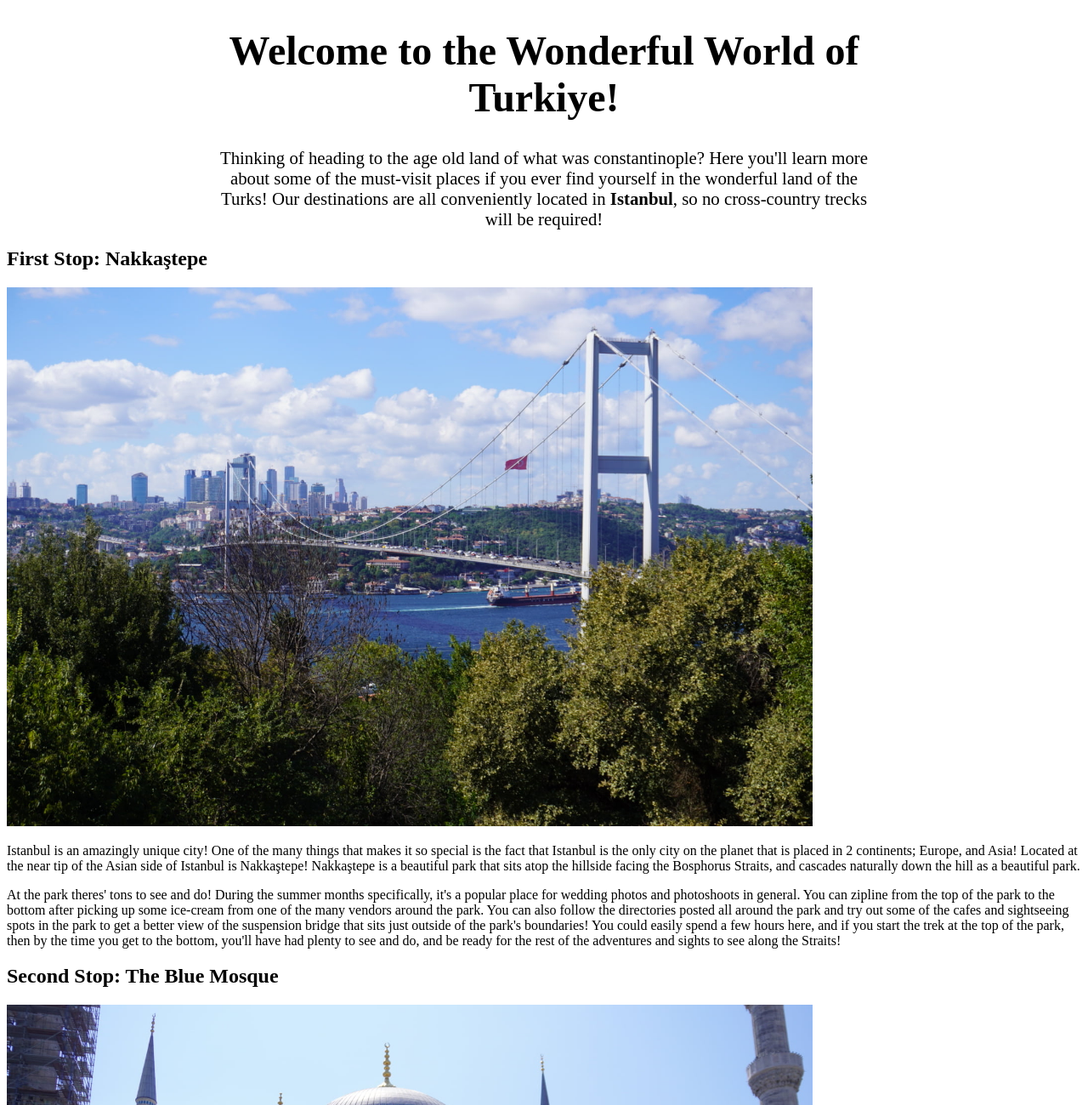
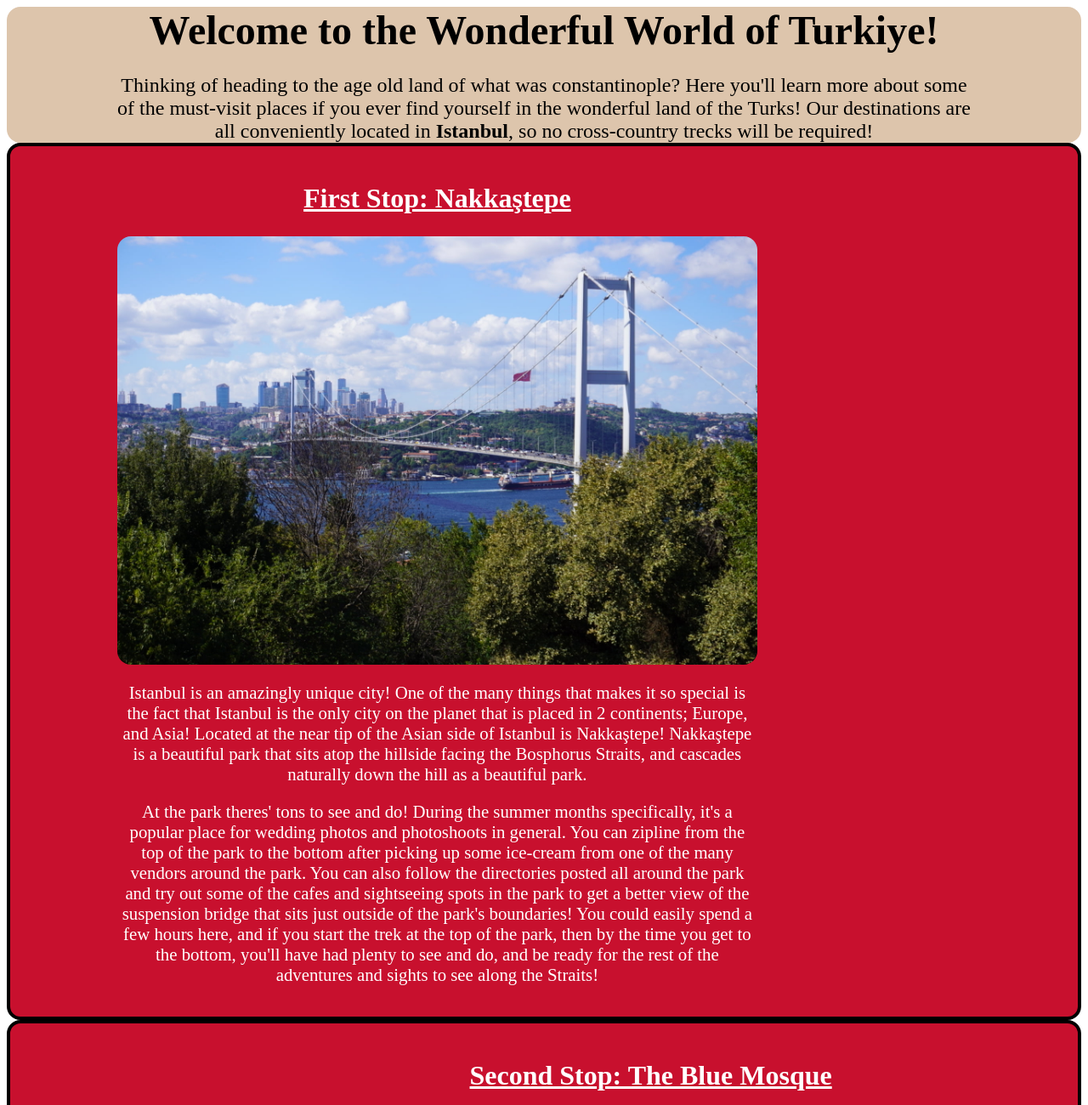
Before and after one commit to HamoudyAwada/cprg-218-tavelogue, a plain HTML site: page index.html in a window 1280 px wide. Shown: the top 1300 px of the page at 85% size. Drawn offline with Linux system fonts and the light colour scheme.

Commit message:
style: add full CSS styling and classes to HTML
I added classes to the HTML and styled my website according to my liking, Incorporating the exact hex code of colour on Turkiye's flag and ensuring that my styling was valid.

```diff
--- a/index.html
+++ b/index.html
@@ -12,38 +12,38 @@
         <h1>Welcome to the Wonderful World of Turkiye!</h1>
         <p>Thinking of heading to the age old land of what was constantinople? Here you'll learn more about some of the must-visit places if you ever find yourself in the wonderful land of the Turks! Our destinations are all conveniently located in <strong>Istanbul</strong>, so no cross-country trecks will be required!</p>
         </header>
-        <section>
-        <h2>First Stop: Nakkaştepe</h2>
+        <section id="section-1">
+        <h2 class="odd-stops">First Stop: Nakkaştepe</h2>
         <a href="https://istanbultouristpass.com/nakkastepe-park-nature-and-adventure">
-            <img src="./Images/nakkaştepe.jpg" alt="A suspension bridge and some greenery and foliage, as well as skyscrapers in the distant background." style="width: 75%;height: auto;">
+            <img src="./Images/nakkaştepe.jpg" alt="A suspension bridge and some greenery and foliage, as well as skyscrapers in the distant background." class="odd-stops">
         </a>
-        <p>Istanbul is an amazingly unique city! One of the many things that makes it so special is the fact that Istanbul is the only city on the planet that is placed in 2 continents; Europe, and Asia! Located at the near tip of the Asian side of Istanbul is Nakkaştepe! Nakkaştepe is a beautiful park that sits atop the hillside facing the Bosphorus Straits, and cascades naturally down the hill as a beautiful park.</p>
+        <p class="odd-stops">Istanbul is an amazingly unique city! One of the many things that makes it so special is the fact that Istanbul is the only city on the planet that is placed in 2 continents; Europe, and Asia! Located at the near tip of the Asian side of Istanbul is Nakkaştepe! Nakkaştepe is a beautiful park that sits atop the hillside facing the Bosphorus Straits, and cascades naturally down the hill as a beautiful park.</p>
 
-        <p>At the park theres' tons to see and do! During the summer months specifically, it's a popular place for wedding photos and photoshoots in general. You can zipline from the top of the park to the bottom after picking up some ice-cream from one of the many vendors around the park. You can also follow the directories posted all around the park and try out some of the cafes and sightseeing spots in the park to get a better view of the suspension bridge that sits just outside of the park's boundaries! You could easily spend a few hours here, and if you start the trek at the top of the park, then by the time you get to the bottom, you'll have had plenty to see and do, and be ready for the rest of the adventures and sights to see along the Straits!</p>
+        <p class="odd-stops">At the park theres' tons to see and do! During the summer months specifically, it's a popular place for wedding photos and photoshoots in general. You can zipline from the top of the park to the bottom after picking up some ice-cream from one of the many vendors around the park. You can also follow the directories posted all around the park and try out some of the cafes and sightseeing spots in the park to get a better view of the suspension bridge that sits just outside of the park's boundaries! You could easily spend a few hours here, and if you start the trek at the top of the park, then by the time you get to the bottom, you'll have had plenty to see and do, and be ready for the rest of the adventures and sights to see along the Straits!</p>
         </section>
         <section>
-        <h2 class="stops">Second Stop: The Blue Mosque</h2>
+        <h2 class="even-stops">Second Stop: The Blue Mosque</h2>
         <a href="https://en.wikipedia.org/wiki/Blue_Mosque,_Istanbul">
-            <img src="./Images/blue-mosque.jpg" alt="The Blue Mosque in its Ottoman style with it's signature arcs and blue tiles atop the rounded domes of the mosque, as seen from the inner courtyard." style="width: 75%;height: auto;">
+            <img src="./Images/blue-mosque.jpg" alt="The Blue Mosque in its Ottoman style with it's signature arcs and blue tiles atop the rounded domes of the mosque, as seen from the inner courtyard." class="even-stops">
         </a>
-        <p class="stops">With that, we have arrived at our second stop: The Blue  Mosque. The Blue Mosque was originally built in the early 17th century, and used to be very near the center of what is modern day Istanbul! It has some stunning architecural features that are sure to wow anyone who has the opportunity to see them for themsleves! A fun fact about this mosque is that it still functions as a religious site, but there is a space just for visitors to go through and have an opportunity to look around and explore. Just make sure your pants fall below your knees, or else you'll be turned away at the doors! To this day, it remains one of the largest mosques in Turkiye!</p>
+        <p class="even-stops">With that, we have arrived at our second stop: The Blue  Mosque. The Blue Mosque was originally built in the early 17th century, and used to be very near the center of what is modern day Istanbul! It has some stunning architecural features that are sure to wow anyone who has the opportunity to see them for themsleves! A fun fact about this mosque is that it still functions as a religious site, but there is a space just for visitors to go through and have an opportunity to look around and explore. Just make sure your pants fall below your knees, or else you'll be turned away at the doors! To this day, it remains one of the largest mosques in Turkiye!</p>
 
-        <p class="stops">There's tons to see and do around The Blue Mosque as well! Directly across from it sits the Hagia Sophia, another historic site that is definitely worth your time if you have the opportunity to stop by and explore. There's also a variety of different vendors and local shops and eateries all around the mosque. Located not too far away, resides the Grand Bazaar, where you can shop (and probably get lost) for hours or even days on end! All in all, there's tons to see and do after taking your time to behold the beauty of the Blue Mosque!</p>
+        <p class="even-stops">There's tons to see and do around The Blue Mosque as well! Directly across from it sits the Hagia Sophia, another historic site that is definitely worth your time if you have the opportunity to stop by and explore. There's also a variety of different vendors and local shops and eateries all around the mosque. Located not too far away, resides the Grand Bazaar, where you can shop (and probably get lost) for hours or even days on end! All in all, there's tons to see and do after taking your time to behold the beauty of the Blue Mosque!</p>
         </section>
-        <section>
-        <h2>Third Stop: Taksim Square</h2>
+        <section id="section-4">
+        <h2 class="odd-stops">Third Stop: Taksim Square</h2>
         <a href="https://en.wikipedia.org/wiki/Taksim_Square">
-            <img src="./Images/taksim-square.jpg" alt="A mid-day image capturing the square as a tram is rolling by and people are hopping on, beside a sign celebrating 100 years since the forming of the republic or Turkiye." style="width: 75%; height: auto;">
+            <img src="./Images/taksim-square.jpg" alt="A mid-day image capturing the square as a tram is rolling by and people are hopping on, beside a sign celebrating 100 years since the forming of the republic or Turkiye." class="odd-stops">
         </a>
-        <p>Welcome to our third and final stop: Taksim Square. I'll start this off by saying that I absolutely love Taksim Sqaure, so I may be a little bit biased towards its good sides! Taksim square looks like an ordinary plaza with moderate levels of business and traffic in the day, but at night, is transforms into one of, if not thee liveliest places in the entire country. Istanbul is comparable to New York in terms of traffic and business, and if we stick with that example, Takism Square is comparable to Time Square! The space never dies and people can be seen roaming all around at any and all hours of the day. There are vendors, trams, and performances running all around and throughout the square. For how busy the square is, it is equally as safe! Many children can be seen all by themselves as there is little fear due to general trust among the population and the almost 24/7 presence of law enforcement! Everyone is sure to find something that they can enjoy in or around the square, which leads us to our bonus piece: somewhere fun around the square!</p>
+        <p class="odd-stops">Welcome to our third and final stop: Taksim Square. I'll start this off by saying that I absolutely love Taksim Sqaure, so I may be a little bit biased towards its good sides! Taksim square looks like an ordinary plaza with moderate levels of business and traffic in the day, but at night, is transforms into one of, if not thee liveliest places in the entire country. Istanbul is comparable to New York in terms of traffic and business, and if we stick with that example, Takism Square is comparable to Time Square! The space never dies and people can be seen roaming all around at any and all hours of the day. There are vendors, trams, and performances running all around and throughout the square. For how busy the square is, it is equally as safe! Many children can be seen all by themselves as there is little fear due to general trust among the population and the almost 24/7 presence of law enforcement! Everyone is sure to find something that they can enjoy in or around the square, which leads us to our bonus piece: somewhere fun around the square!</p>
 
-        <h2 class="stops">Bonus: Istiklal Street</h2>
+        <h2 class="even-stops">Bonus: Istiklal Street</h2>
         <a href="https://en.wikipedia.org/wiki/%C4%B0stiklal_Avenue">
-            <img src="./Images/istiklal-street.jpg" alt="A photo of the busy istiklal street that seems to stretch on forever, with people walking, packed in crowds and all over the place with small flags covering the street from the top." style="width: 75%; height: auto;">
+            <img src="./Images/istiklal-street.jpg" alt="A photo of the busy istiklal street that seems to stretch on forever, with people walking, packed in crowds and all over the place with small flags covering the street from the top." class="even-stops">
         </a>
-        <p class="stops">Jumping right in, at one of the ends of the square is probably the busiest place in the entire country: Istiklal Street! Lined with shops and vendors of all kinds, and literally flooded with people, Istiklal has something for everyone! From arcades to designer fashion, and all the way to exotic international imports, you can find basically anything on this jam packed street. The tram line runs straight down the center though, so watch out and make sure you're off the tracks in time!</p>
+        <p class="even-stops">Jumping right in, at one of the ends of the square is probably the busiest place in the entire country: Istiklal Street! Lined with shops and vendors of all kinds, and literally flooded with people, Istiklal has something for everyone! From arcades to designer fashion, and all the way to exotic international imports, you can find basically anything on this jam packed street. The tram line runs straight down the center though, so watch out and make sure you're off the tracks in time!</p>
 
-        <p class="stops">Because Taksim Square is situated at the top of one of one of the many hills that makes up inner Istanbul, there's almost nothing that is out of reach once you're there. With a central location, great food and vibes, and a whole lot of energy, Takism Square is sure to be one of your favorite places too! The liveliness is unmatched and the frendliness of the people make for an inviting experinece that is sure to leave a lasting impression on you! As with any overly busy place though, just be sure to stay vigilant and aware. As safe as it may be, anything could happen!</p>
+        <p class="even-stops">Because Taksim Square is situated at the top of one of one of the many hills that makes up inner Istanbul, there's almost nothing that is out of reach once you're there. With a central location, great food and vibes, and a whole lot of energy, Takism Square is sure to be one of your favorite places too! The liveliness is unmatched and the frendliness of the people make for an inviting experinece that is sure to leave a lasting impression on you! As with any overly busy place though, just be sure to stay vigilant and aware. As safe as it may be, anything could happen!</p>
         </section>
     </main>
     <footer>
--- a/style.css
+++ b/style.css
@@ -1,12 +1,68 @@
 header{
     text-align: center;
-    margin: 0rem 15rem;
-}
-
-header p{
-    font-size: 1.3rem;
+    background-color: #ddc5ac;
+    border-radius: 1rem;
 }
 
 header h1{
     font-size: 3rem;
+    margin: 0rem;
 }
+
+header p{
+    font-size: 1.5rem;
+    margin-right: 10%;
+    margin-left: 10%;
+    margin-bottom: 0;
+}
+
+h2{
+    font-size: 2rem;
+    text-decoration: underline;
+    color: white;
+justify-content: center;}
+
+.even-stops{
+    display: flex;
+    margin-right: 10%;
+    margin-left: 30%;
+    text-align: center;
+}
+
+.odd-stops{
+    display: flex;
+    margin-right: 30%;
+    margin-left: 10%;
+    text-align: center;
+}
+
+img{
+    width: 60%;
+    border-radius: 1rem;
+    transition: 0.2s;
+}
+
+img:hover{
+    opacity: 0.75;
+}
+
+section p{
+    font-size: 1.3rem;
+    color: white;
+}
+
+section{
+    background-color: #C8102E;
+    border-radius: 1rem;
+    padding: 1rem 0rem;
+    border: solid 0.3rem black;
+}
+
+footer{
+    padding: 1.5rem 0;
+    text-align: center;
+    font-weight: bold;
+    font-size: 1.2rem;
+    background-color: #ddc5ac;
+    border-radius: 1rem;
+}
```
Also changed, not shown: 1 other file.
